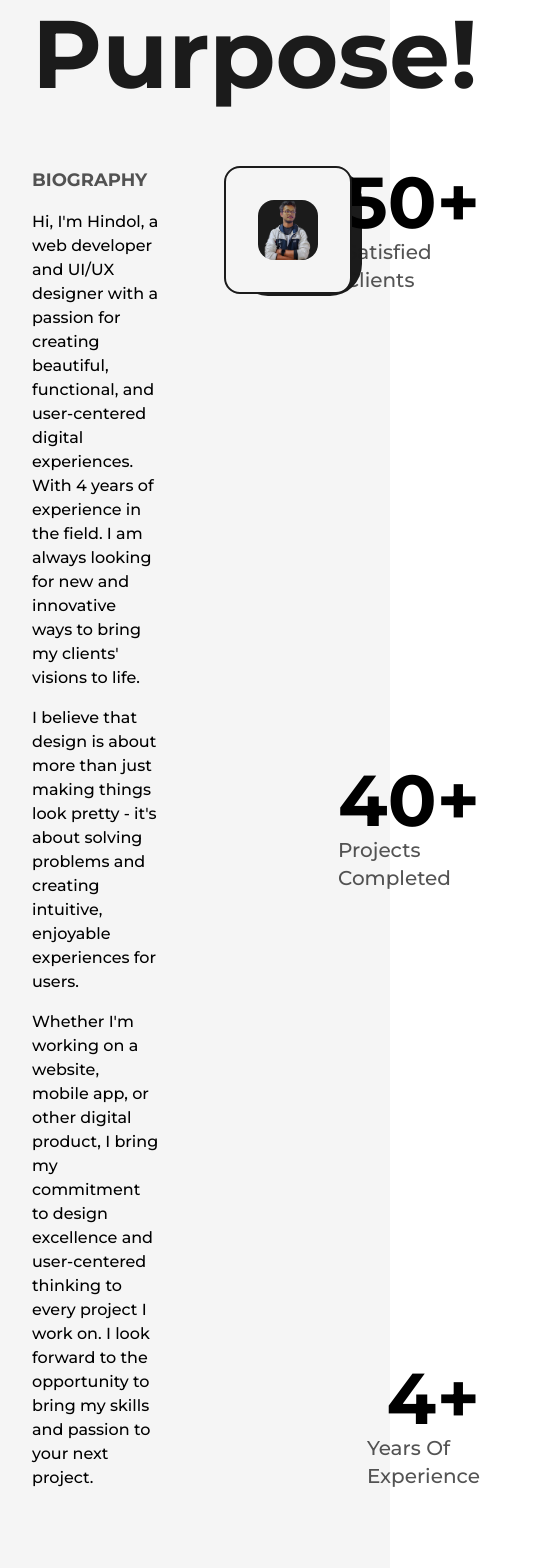
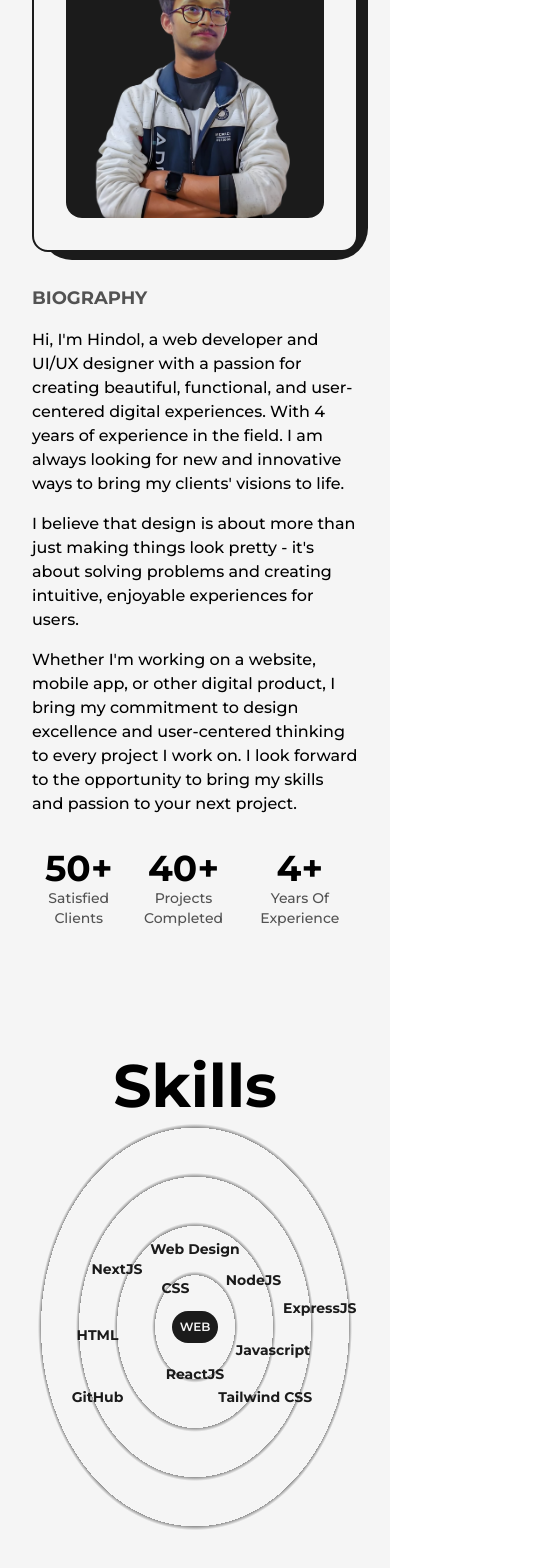
Before and after one commit to Hindol19/portfolio, a Next.js app: page /about in a window 390 px wide. Shown: the part 292-1860 px from the top of the page, 544 px wide, since content can reach past the window. Built offline with nearby package versions, Linux system fonts and the light colour scheme.

Commit message:
Completed Generalized Portfolio Website

```diff
--- a/src/components/LiIcon.jsx
+++ b/src/components/LiIcon.jsx
@@ -7,7 +7,12 @@ const LiIcon = ({ reference }) => {
   });
   return (
     <figure className="absolute left-0 stroke-dark dark:stroke-light">
-      <svg className="-rotate-90" width="75" height="75" viewBox="0 0 100 100">
+      <svg
+        className="-rotate-90 md:w-[60px] md:h-[60px] xs:w-[40px] xs:h-[40px]"
+        width="75"
+        height="75"
+        viewBox="0 0 100 100"
+      >
         <circle
           cx="75"
           cy="50"
--- a/src/components/Skills.jsx
+++ b/src/components/Skills.jsx
@@ -4,7 +4,7 @@ import { motion } from "framer-motion";
 const Skill = ({ name, x, y }) => {
   return (
     <motion.div
-      className="flex items-center justify-center rounded-full font-semibold bg-dark text-light dark:bg-light dark:text-dark py-3 px-6 shadow-dark  cursor-pointer absolute"
+      className="flex items-center justify-center rounded-full font-semibold bg-dark text-light dark:bg-light dark:text-dark py-3 px-6 shadow-dark  cursor-pointer absolute lg:py-2 lg:px-4 md:text-sm md:py-1.5 md:px-3 xs:bg-transparent xs:dark:bg-transparent xs:text-dark xs:dark:text-light xs:font-bold "
       whileHover={{ scale: 1.05 }}
       initial={{ x: 0, y: 0 }}
       whileInView={{ x: x, y: y }}
@@ -19,12 +19,17 @@ const Skill = ({ name, x, y }) => {
 const Skills = () => {
   return (
     <>
-      <h2 className="font-bold text-8xl mt-64 w-full text-center dark:text-light">
+      <h2 className="font-bold text-8xl mt-64 w-full text-center dark:text-light md:text-6xl md:mt-32">
         Skills
       </h2>
-      <div className="w-full h-screen relative flex items-center justify-center rounded-full bg-circularLight dark:bg-circularDark">
+      <div
+        className="w-full h-screen relative flex items-center justify-center rounded-full bg-circularLight dark:bg-circularDark lg:h-[80vh] sm:h-[60vh] xs:h-[50vh]
+      md:bg-circularLightMd md:dark:bg-circularDarkMd
+      sm:bg-circularLightSm sm:dark:bg-circularDarkSm
+      "
+      >
         <motion.div
-          className="flex items-center justify-center rounded-full font-semibold bg-dark text-light dark:bg-light dark:text-dark  p-8 shadow-dark  cursor-pointer"
+          className="flex items-center justify-center rounded-full font-semibold bg-dark text-light dark:bg-light dark:text-dark  p-8 shadow-dark  cursor-pointer lg:p-6 md:p-4 xs:text-xs xs:p-2"
           whileHover={{ scale: 1.05 }}
         >
           WEB
@@ -45,3 +50,5 @@ const Skills = () => {
 };
 
 export default Skills;
+
+// 5:11:13
--- /dev/null
+++ b/src/components/TransitionEffect.jsx
@@ -0,0 +1,29 @@
+import React from "react";
+import { motion } from "framer-motion";
+const TransitionEffect = () => {
+  return (
+    <>
+      <motion.div
+        className="fixed top-0 bottom-0 right-full w-screen h-screen z-30 bg-primary"
+        initial={{ x: "100%", width: "100%" }}
+        animate={{ x: "0%", width: "0%" }}
+        exit={{ x: ["0%", "100%"], width: ["0%", "100%"] }}
+        transition={{ duration: 0.8, ease: "easeInOut" }}
+      />
+      <motion.div
+        className="fixed top-0 bottom-0 right-full w-screen h-screen z-20 bg-light"
+        initial={{ x: "100%", width: "100%" }}
+        animate={{ x: "0%", width: "0%" }}
+        transition={{ delay: 0.2, duration: 0.8, ease: "easeInOut" }}
+      />
+      <motion.div
+        className="fixed top-0 bottom-0 right-full w-screen h-screen z-10 bg-dark"
+        initial={{ x: "100%", width: "100%" }}
+        animate={{ x: "0%", width: "0%" }}
+        transition={{ delay: 0.4, duration: 0.8, ease: "easeInOut" }}
+      />
+    </>
+  );
+};
+
+export default TransitionEffect;
--- a/src/pages/_app.js
+++ b/src/pages/_app.js
@@ -3,12 +3,15 @@ import Head from "next/head";
 import { Montserrat } from "next/font/google";
 import NavBar from "@/components/NavBar";
 import Footer from "@/components/Footer";
+import { AnimatePresence } from "framer-motion";
+import { useRouter } from "next/router";
 const montserrat = Montserrat({
   subsets: ["latin"],
   variable: "--font-mont",
 });
 
 export default function App({ Component, pageProps }) {
+  const router = useRouter();
   return (
     <>
       <Head>
@@ -19,7 +22,9 @@ export default function App({ Component, pageProps }) {
         className={`${montserrat.variable} font-mont bg-light dark:bg-dark w-full min-h-screen`}
       >
         <NavBar />
-        <Component {...pageProps} />
+        <AnimatePresence mode="wait">
+          <Component key={router.asPath} {...pageProps} />
+        </AnimatePresence>
         <Footer />
       </main>
     </>
--- a/src/pages/about.js
+++ b/src/pages/about.js
@@ -10,6 +10,7 @@ import { motion, useSpring, useInView, useMotionValue } from "framer-motion";
 import Skills from "@/components/Skills";
 import Experience from "@/components/Experience";
 import Education from "@/components/Education";
+import TransitionEffect from "@/components/TransitionEffect";
 
 const AnimatedNumbers = ({ value }) => {
   const ref = useRef(null);
@@ -42,11 +43,15 @@ const about = () => {
         <title>Hindol Banerjee | About Page</title>
         <meta name="description" content="any description" />
       </Head>
+      <TransitionEffect />
       <main className="flex w-full flex-col items-center justify-center">
         <Layout classname="pt-16">
-          <AnimatedText text="Passion Fuels Purpose!" classname="mb-16" />
-          <div className="grid w-full grid-cols-8 gap-16">
-            <div className="col-span-3 flex flex-col items-start justify-start dark:text-light/75">
+          <AnimatedText
+            text="Passion Fuels Purpose!"
+            classname="mb-16 lg:!text-7xl sm:!text-6xl xs:!text-4xl md:mb-8"
+          />
+          <div className="grid w-full grid-cols-8 gap-16 sm:gap-8">
+            <div className="col-span-3 flex flex-col items-start justify-start dark:text-light/75 xl:col-span-4 md:order-2 md:col-span-8">
               <h2 className="mb-4 text-lg font-bold uppercase text-dark/75 dark:text-light/75">
                 Biography
               </h2>
@@ -70,7 +75,8 @@ const about = () => {
                 your next project.
               </p>
             </div>
-            <div className="col-span-3 relative h-max rounded-2xl border-2 border-solid border-dark bg-light p-8">
+
+            <div className="col-span-3 relative h-max rounded-2xl border-2 border-solid border-dark bg-light p-8 xl:col-span-4 md:order-1 md:col-span-8">
               <div className="absolute top-0 -right-3 -z-10 w-[102%] h-[103%] rounded-[2rem] bg-dark" />
               <Image
                 src={profilePic}
@@ -82,28 +88,28 @@ const about = () => {
                 50vw"
               />
             </div>
-            <div className="col-span-2 flex flex-col items-end justify-between">
-              <div className="flex flex-col items-end justify-center">
-                <span className="inline-block text-7xl font-bold dark:text-light">
+            <div className="col-span-2 flex flex-col items-end justify-between xl:col-span-8 xl:flex-row xl:items-center md:order-3">
+              <div className="flex flex-col items-end justify-center xl:items-center">
+                <span className="inline-block text-7xl font-bold dark:text-light md:text-6xl sm:text-5xl xs:text-4xl">
                   <AnimatedNumbers value={50} />+
                 </span>
-                <h2 className="text-xl font-medium capitalize text-dark/75 dark:text-light/75">
+                <h2 className="text-xl font-medium capitalize text-dark/75 dark:text-light/75 xl:text-center md:text-lg sm:text-base xs:text-sm">
                   satisfied clients
                 </h2>
               </div>
-              <div className="flex flex-col items-end justify-center">
-                <span className="inline-block text-7xl font-bold dark:text-light">
+              <div className="flex flex-col items-end justify-center xl:items-center">
+                <span className="inline-block text-7xl font-bold dark:text-light md:text-6xl sm:text-5xl xs:text-4xl">
                   <AnimatedNumbers value={40} />+
                 </span>
-                <h2 className="text-xl font-medium capitalize text-dark/75 dark:text-light/75">
+                <h2 className="text-xl font-medium capitalize text-dark/75 dark:text-light/75 xl:text-center md:text-lg sm:text-base xs:text-sm">
                   projects completed
                 </h2>
               </div>
-              <div className="flex flex-col items-end justify-center">
-                <span className="inline-block text-7xl font-bold dark:text-light">
+              <div className="flex flex-col items-end justify-center xl:items-center">
+                <span className="inline-block text-7xl font-bold dark:text-light md:text-6xl sm:text-5xl xs:text-4xl">
                   <AnimatedNumbers value={4} />+
                 </span>
-                <h2 className="text-xl font-medium capitalize text-dark/75 dark:text-light/75">
+                <h2 className="text-xl font-medium capitalize text-dark/75 dark:text-light/75 xl:text-center md:text-lg sm:text-base xs:text-sm">
                   years of experience
                 </h2>
               </div>
--- a/src/pages/index.js
+++ b/src/pages/index.js
@@ -1,4 +1,5 @@
 import Head from "next/head";
+import TransitionEffect from "@/components/TransitionEffect";
 import Link from "next/link";
 import Image from "next/image";
 import { Inter } from "next/font/google";
@@ -16,6 +17,7 @@ export default function Home() {
         <title>Create Next App</title>
         <meta name="description" content="Generated by create next app" />
       </Head>
+      <TransitionEffect />
       <main className="flex items-center text-dark w-full min-h-screen">
         <Layout classname="pt-0 md:pt-16 sm:pt-8">
           <div className="flex items-center justify-between w-full lg:flex-col">
--- a/tailwind.config.js
+++ b/tailwind.config.js
@@ -24,9 +24,28 @@ module.exports = {
       },
       backgroundImage: {
         circularLight:
-          "repeating-radial-gradient(rgba(0,0,0,0.4) 2px,#f5f5f5 5px,#f5f5f5 100px);",
+          "repeating-radial-gradient(rgba(0,0,0,0.4) 2px,#f5f5f5 5px,#f5f5f5 100px)",
+
         circularDark:
-          "repeating-radial-gradient(rgba(255,255,255,0.4) 2px,#1b1b1b 5px,#1b1b1b 100px);",
+          "repeating-radial-gradient(rgba(255,255,255,0.5) 2px,#1b1b1b 8px,#1b1b1b 100px)",
+
+        circularLightLg:
+          "repeating-radial-gradient(rgba(0,0,0,0.4) 2px,#f5f5f5 5px,#f5f5f5 80px)",
+
+        circularDarkLg:
+          "repeating-radial-gradient(rgba(255,255,255,0.5) 2px,#1b1b1b 8px,#1b1b1b 80px)",
+
+        circularLightMd:
+          "repeating-radial-gradient(rgba(0,0,0,0.4) 2px,#f5f5f5 5px,#f5f5f5 60px)",
+
+        circularDarkMd:
+          "repeating-radial-gradient(rgba(255,255,255,0.5) 2px,#1b1b1b 8px,#1b1b1b 60px)",
+
+        circularLightSm:
+          "repeating-radial-gradient(rgba(0,0,0,0.4) 2px,#f5f5f5 5px,#f5f5f5 40px)",
+
+        circularDarkSm:
+          "repeating-radial-gradient(rgba(255,255,255,0.5) 2px,#1b1b1b 8px,#1b1b1b 40px)",
       },
     },
     screens: {
```
Also changed, not shown: src/components/Education.jsx (+9 -7 lines), src/components/Experience.jsx (+8 -8 lines), src/pages/projects.js (+40 -20 lines).
